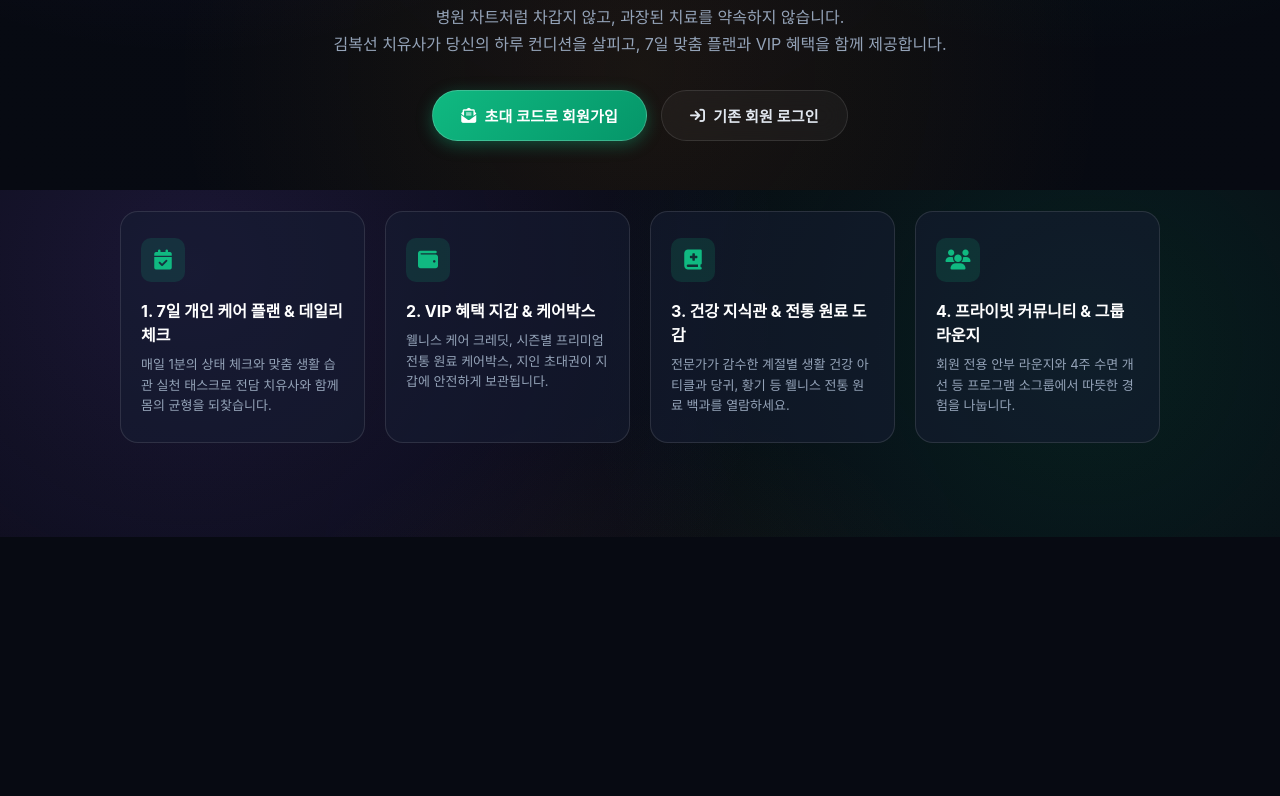
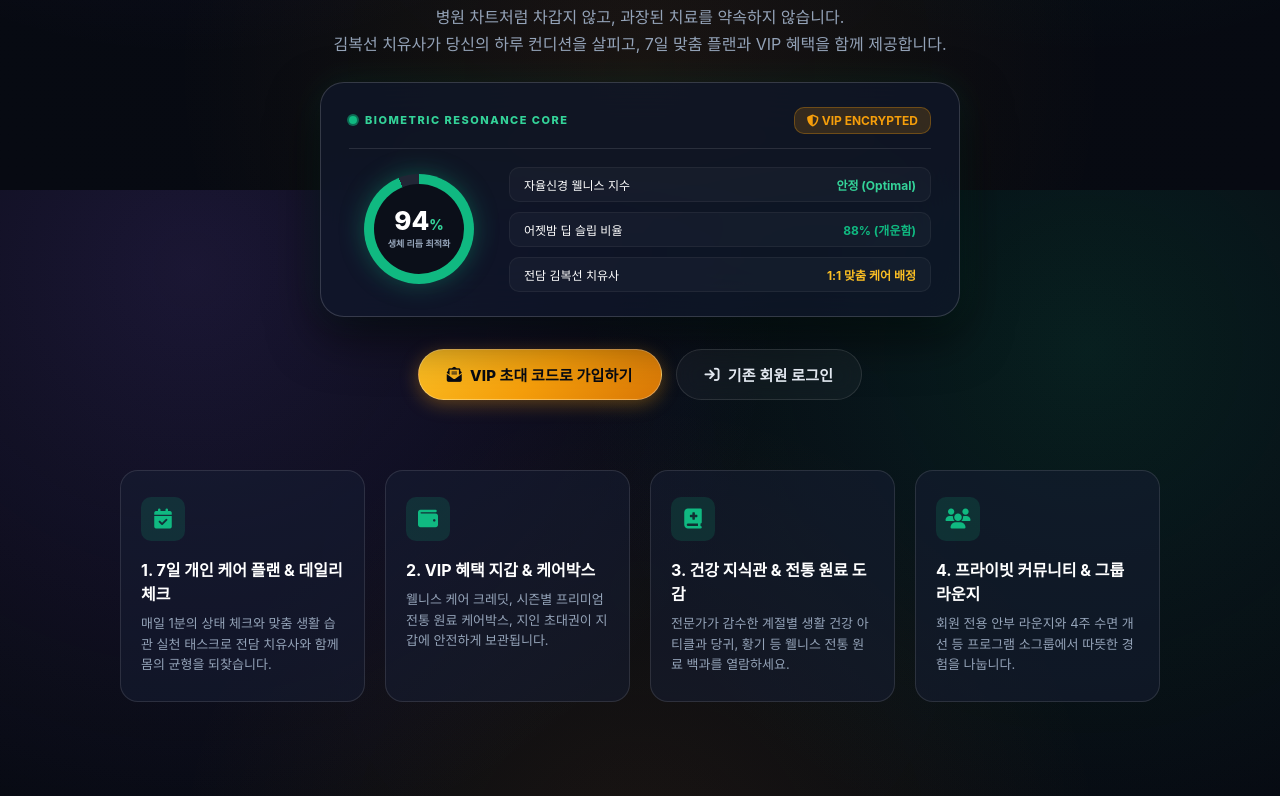
Before and after one commit to hamesta81-cell/resonance-care, a website: page index.html in a window 1280 px wide. Shown: the part 610-1406 px from the top of the page. Before the commit the page ends 1147 px from the top, so only its background shows below. Drawn offline with nearby package versions, Linux system fonts and the light colour scheme; no server answers; a web font is replaced by a local one.

Commit message:
feat: apply Google Stitch Ultra-Luxury HUD Core, Gold Badges, and Cache-Busting version 2.5

```diff
--- a/index.html
+++ b/index.html
@@ -4,12 +4,12 @@
   <meta charset="UTF-8">
   <meta name="viewport" content="width=device-width, initial-scale=1.0">
   <title>RESONANCE CARE V2 | 리조넌스 케어 - 프라이빗 회원 혜택 · 건강정보 · 커뮤니티</title>
-  <link rel="icon" type="image/png" href="logo_mark.png">
+  <link rel="icon" type="image/png" href="logo_mark.png?v=2.5">
   <link rel="preconnect" href="https://fonts.googleapis.com">
   <link rel="preconnect" href="https://fonts.gstatic.com" crossorigin>
-  <link href="https://fonts.googleapis.com/css2?family=Pretendard:wght@300;400;500;600;700;800&display=swap" rel="stylesheet">
+  <link href="https://fonts.googleapis.com/css2?family=Pretendard:wght@300;400;500;600;700;800;900&display=swap" rel="stylesheet">
   <link rel="stylesheet" href="https://cdnjs.cloudflare.com/ajax/libs/font-awesome/6.4.0/css/all.min.css">
-  <link rel="stylesheet" href="style.css">
+  <link rel="stylesheet" href="style.css?v=20260902_ultra_luxury">
   <!-- Supabase Cloud SDK -->
   <script src="https://cdn.jsdelivr.net/npm/@supabase/supabase-js@2"></script>
 </head>
@@ -19,12 +19,12 @@
   <header class="global-header">
     <div class="header-left">
       <div class="brand-badge" id="btnGoHome" style="cursor:pointer;">
-        <img src="logo_mark.png" alt="RESONANCE Logo" class="brand-logo-img">
+        <img src="logo_mark.png?v=2.5" alt="RESONANCE Logo" class="brand-logo-img">
         <div class="brand-title-wrap">
           <span class="brand-title">RESONANCE <strong>CARE</strong> <small class="v2-pill">V2.0</small></span>
           <span class="brand-sub-title">WELLNESS & HEALING</span>
         </div>
-        <span class="brand-tag">Private Membership</span>
+        <span class="brand-tag"><i class="fa-solid fa-crown text-gold"></i> Private VIP Sanctuary</span>
       </div>
     </div>
 
@@ -41,7 +41,7 @@
 
       <div id="authNavButtons">
         <button class="btn btn-outline btn-sm" id="btnNavLogin"><i class="fa-solid fa-arrow-right-to-bracket"></i> 로그인</button>
-        <button class="btn btn-primary btn-sm" id="btnNavJoin"><i class="fa-solid fa-envelope-open-text"></i> 초대 가입</button>
+        <button class="btn btn-gold btn-sm" id="btnNavJoin"><i class="fa-solid fa-envelope-open-text"></i> 초대 가입</button>
       </div>
       <div id="userNavProfile" style="display:none; align-items:center; gap:10px;">
         <span class="user-pill-badge" id="navUserBadge"><i class="fa-solid fa-user-check"></i> <strong id="navUserName">회원</strong> 님</span>
@@ -65,16 +65,47 @@
     <section id="page-public" class="app-page active">
       <div class="public-hero">
         <div class="hero-logo-wrap">
-          <img src="resonance_logo.png" alt="RESONANCE WELLNESS & HEALING" class="hero-official-logo">
+          <img src="resonance_logo.png?v=2.5" alt="RESONANCE WELLNESS & HEALING" class="hero-official-logo">
         </div>
-        <div class="hero-badge"><i class="fa-solid fa-lock"></i> 초대전용 프라이빗 웰니스 케어 멤버십 V2</div>
-        <h1 class="hero-title">당신을 매일 기억하는<br><span class="gradient-text">개인 건강 동반자 & 혜택 라운지</span></h1>
+        <div class="hero-badge"><i class="fa-solid fa-crown text-gold"></i> 초대전용 프라이빗 웰니스 케어 멤버십 V2.0</div>
+        <h1 class="hero-title">당신을 매일 기억하는<br><span class="gradient-text">프라이빗 웰니스 생츄어리</span></h1>
         <p class="hero-desc">
           병원 차트처럼 차갑지 않고, 과장된 치료를 약속하지 않습니다.<br>
           김복선 치유사가 당신의 하루 컨디션을 살피고, 7일 맞춤 플랜과 VIP 혜택을 함께 제공합니다.
         </p>
+
+        <!-- Stitch Next-Gen Biometric Core HUD Card Preview -->
+        <div class="hero-biometric-hud-card mb-4">
+          <div class="hud-header">
+            <span class="hud-live-tag"><span class="live-dot-pulse-green"></span> BIOMETRIC RESONANCE CORE</span>
+            <span class="badge-gold"><i class="fa-solid fa-shield-halved"></i> VIP ENCRYPTED</span>
+          </div>
+          <div class="hud-body-grid">
+            <div class="hud-ring-box">
+              <div class="hud-ring-graphic">
+                <span class="hud-ring-score">94<small>%</small></span>
+                <span class="hud-ring-label">생체 리듬 최적화</span>
+              </div>
+            </div>
+            <div class="hud-metrics-list">
+              <div class="hud-metric-row">
+                <span>자율신경 웰니스 지수</span>
+                <strong class="text-success">안정 (Optimal)</strong>
+              </div>
+              <div class="hud-metric-row">
+                <span>어젯밤 딥 슬립 비율</span>
+                <strong class="text-primary">88% (개운함)</strong>
+              </div>
+              <div class="hud-metric-row">
+                <span>전담 김복선 치유사</span>
+                <strong class="text-gold">1:1 맞춤 케어 배정</strong>
+              </div>
+            </div>
+          </div>
+        </div>
+
         <div class="hero-actions">
-          <button class="btn btn-primary btn-lg" id="btnHeroJoin"><i class="fa-solid fa-envelope-open-text"></i> 초대 코드로 회원가입</button>
+          <button class="btn btn-gold btn-lg" id="btnHeroJoin"><i class="fa-solid fa-envelope-open-text"></i> VIP 초대 코드로 가입하기</button>
           <button class="btn btn-outline btn-lg" id="btnHeroLogin"><i class="fa-solid fa-arrow-right-to-bracket"></i> 기존 회원 로그인</button>
         </div>
       </div>
@@ -989,6 +1020,6 @@
   <!-- Toast Container -->
   <div class="toast-container" id="toastContainer"></div>
 
-  <script src="app.js"></script>
+  <script src="app.js?v=20260902_ultra_luxury"></script>
 </body>
 </html>
--- a/style.css
+++ b/style.css
@@ -264,10 +264,131 @@ body {
   font-size: 16px;
   line-height: 1.7;
   color: var(--text-muted);
-  margin-bottom: 32px;
+  margin-bottom: 24px;
   max-width: 680px;
   margin-left: auto;
   margin-right: auto;
+}
+
+/* Biometric Core HUD Card (Stitch Ultra-Luxury) */
+.hero-biometric-hud-card {
+  max-width: 640px;
+  margin: 0 auto 32px;
+  background: rgba(15, 23, 42, 0.75);
+  border: 1px solid rgba(255, 255, 255, 0.16);
+  border-radius: var(--radius-lg);
+  padding: 24px 28px;
+  box-shadow: 0 20px 50px rgba(0, 0, 0, 0.6), 0 0 35px rgba(16, 185, 129, 0.12);
+  backdrop-filter: blur(28px);
+  -webkit-backdrop-filter: blur(28px);
+  text-align: left;
+}
+
+.hud-header {
+  display: flex;
+  justify-content: space-between;
+  align-items: center;
+  border-bottom: 1px solid var(--border-color);
+  padding-bottom: 14px;
+  margin-bottom: 18px;
+}
+
+.hud-live-tag {
+  font-size: 11px;
+  font-weight: 800;
+  letter-spacing: 1.5px;
+  color: #34D399;
+  display: flex;
+  align-items: center;
+  gap: 8px;
+}
+
+.live-dot-pulse-green {
+  width: 8px;
+  height: 8px;
+  background: #10B981;
+  border-radius: 50%;
+  display: inline-block;
+  box-shadow: 0 0 10px #10B981;
+  animation: pulseGreen 1.6s infinite;
+}
+
+@keyframes pulseGreen {
+  0% { transform: scale(0.95); box-shadow: 0 0 0 0 rgba(16, 185, 129, 0.7); }
+  70% { transform: scale(1.15); box-shadow: 0 0 0 8px rgba(16, 185, 129, 0); }
+  100% { transform: scale(0.95); box-shadow: 0 0 0 0 rgba(16, 185, 129, 0); }
+}
+
+.hud-body-grid {
+  display: grid;
+  grid-template-columns: 140px 1fr;
+  gap: 20px;
+  align-items: center;
+}
+
+.hud-ring-box {
+  display: flex;
+  justify-content: center;
+}
+
+.hud-ring-graphic {
+  width: 110px;
+  height: 110px;
+  border-radius: 50%;
+  background: conic-gradient(#10B981 0% 94%, rgba(255, 255, 255, 0.08) 94% 100%);
+  display: flex;
+  flex-direction: column;
+  align-items: center;
+  justify-content: center;
+  position: relative;
+  box-shadow: 0 0 25px rgba(16, 185, 129, 0.35);
+}
+
+.hud-ring-graphic::before {
+  content: '';
+  position: absolute;
+  width: 90px;
+  height: 90px;
+  background: #0B0F19;
+  border-radius: 50%;
+}
+
+.hud-ring-score {
+  position: relative;
+  font-size: 26px;
+  font-weight: 800;
+  color: #fff;
+  line-height: 1;
+}
+
+.hud-ring-score small {
+  font-size: 14px;
+  color: #34D399;
+}
+
+.hud-ring-label {
+  position: relative;
+  font-size: 9px;
+  color: var(--text-muted);
+  margin-top: 3px;
+  font-weight: 600;
+}
+
+.hud-metrics-list {
+  display: flex;
+  flex-direction: column;
+  gap: 10px;
+}
+
+.hud-metric-row {
+  display: flex;
+  justify-content: space-between;
+  align-items: center;
+  background: rgba(255, 255, 255, 0.03);
+  padding: 8px 14px;
+  border-radius: var(--radius-sm);
+  font-size: 12px;
+  border: 1px solid rgba(255, 255, 255, 0.05);
 }
 
 .hero-actions {
```
